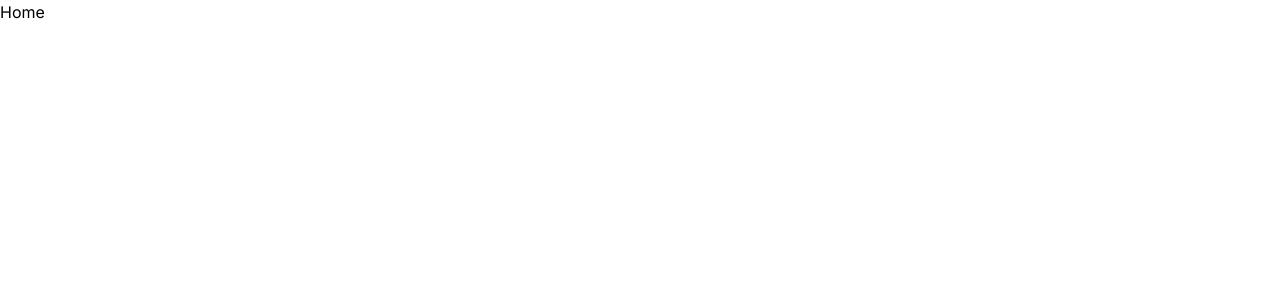
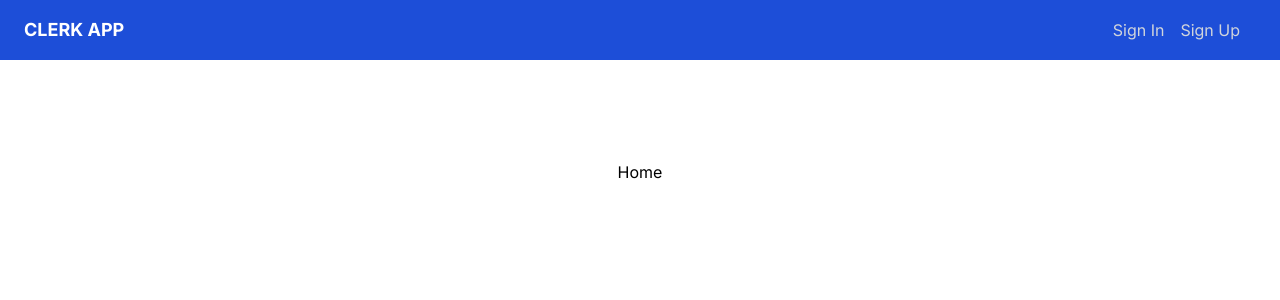
Before and after one commit to lasha-codes/clerk-auth, a Next.js app: page / in a window 1280 px wide. Shown: the top 300 px of the page. Built offline with nearby package versions, Linux system fonts and the light colour scheme.

Commit message:
designin some things and header component

```diff
--- /dev/null
+++ b/app/components/Header.jsx
@@ -0,0 +1,27 @@
+import Link from 'next/link'
+
+const Header = () => {
+  return (
+    <>
+      <nav className='bg-blue-700 py-4 px-6 flex items-center justify-between mb-5'>
+        <div className='flex items-center'>
+          <Link href='/'>
+            <div className='text-lg uppercase font-bold text-white'>
+              Clerk App
+            </div>
+          </Link>
+        </div>
+        <div className='text-white'>
+          <Link href='/sign-in' className='text-gray-300 hover:text-white mr-4'>
+            Sign In
+          </Link>
+          <Link href='/sign-up' className='text-gray-300 hover:text-white mr-4'>
+            Sign Up
+          </Link>
+        </div>
+      </nav>
+    </>
+  )
+}
+
+export default Header
--- a/app/layout.jsx
+++ b/app/layout.jsx
@@ -1,17 +1,28 @@
-import { Inter } from "next/font/google";
-import "./globals.css";
+import { Inter } from 'next/font/google'
+import './globals.css'
+import { ClerkProvider } from '@clerk/nextjs'
+import Header from './components/Header'
 
-const inter = Inter({ subsets: ["latin"] });
+const inter = Inter({ subsets: ['latin'] })
 
 export const metadata = {
-  title: "Create Next App",
-  description: "Generated by create next app",
-};
+  title: 'Create Next App',
+  description: 'Generated by create next app',
+}
 
 export default function RootLayout({ children }) {
   return (
-    <html lang="en">
-      <body className={inter.className}>{children}</body>
-    </html>
-  );
+    <ClerkProvider>
+      <html lang='en'>
+        <body className={inter.className}>
+          <Header />
+          <main className='container'>
+            <div className='flex items-start justify-center min-h-screen'>
+              <div className='mt-20'>{children}</div>
+            </div>
+          </main>
+        </body>
+      </html>
+    </ClerkProvider>
+  )
 }
--- a/tailwind.config.js
+++ b/tailwind.config.js
@@ -1,18 +1,21 @@
 /** @type {import('tailwindcss').Config} */
 module.exports = {
   content: [
-    "./pages/**/*.{js,ts,jsx,tsx,mdx}",
-    "./components/**/*.{js,ts,jsx,tsx,mdx}",
-    "./app/**/*.{js,ts,jsx,tsx,mdx}",
+    './pages/**/*.{js,ts,jsx,tsx,mdx}',
+    './components/**/*.{js,ts,jsx,tsx,mdx}',
+    './app/**/*.{js,ts,jsx,tsx,mdx}',
   ],
   theme: {
     extend: {
       backgroundImage: {
-        "gradient-radial": "radial-gradient(var(--tw-gradient-stops))",
-        "gradient-conic":
-          "conic-gradient(from 180deg at 50% 50%, var(--tw-gradient-stops))",
+        'gradient-radial': 'radial-gradient(var(--tw-gradient-stops))',
+        'gradient-conic':
+          'conic-gradient(from 180deg at 50% 50%, var(--tw-gradient-stops))',
       },
+    },
+    container: {
+      center: true,
     },
   },
   plugins: [],
-};
+}
```
Also changed, not shown: app/dashboard/page.jsx (added).
